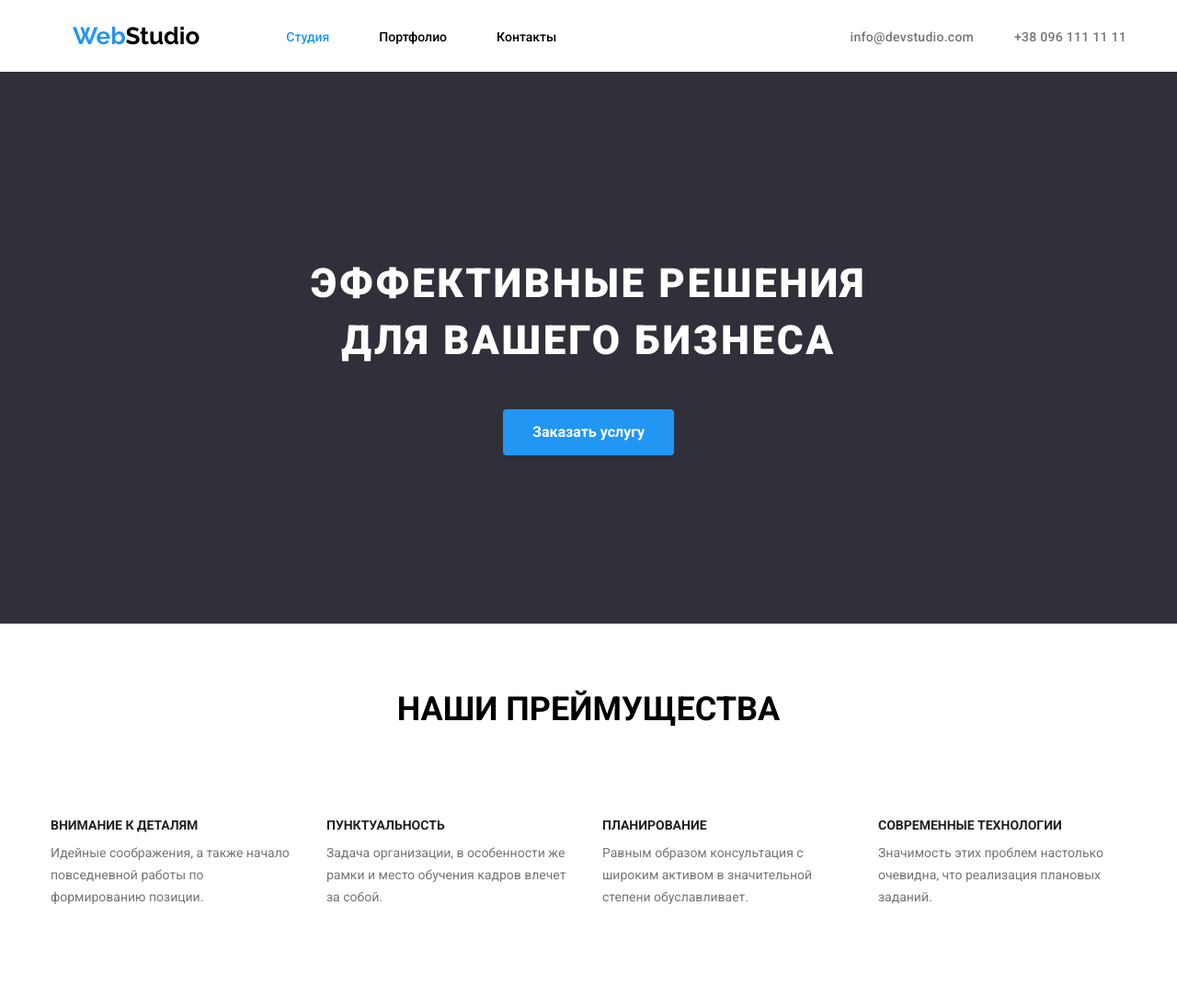
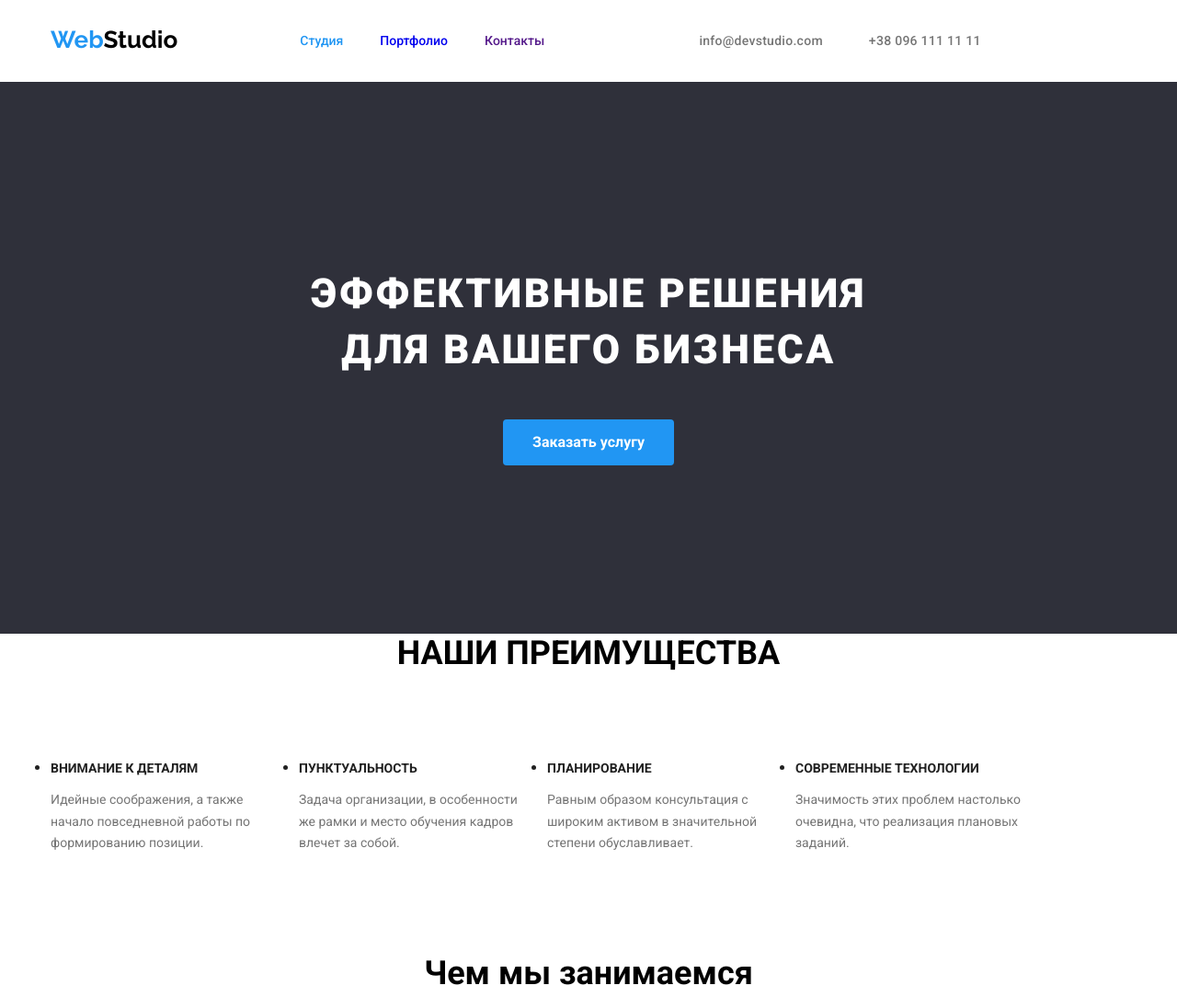
Before and after one commit to LeonidLukin/goit-markup-hw-02, a plain HTML site: page index.html in a window 1280 px wide. Shown: the top 1084 px of the page at 92% size. Drawn offline with nearby package versions, Linux system fonts and the light colour scheme; a script that the page names is missing.

Commit message:
refuctore header's styles

```diff
--- a/css/style.css
+++ b/css/style.css
@@ -1,115 +1,119 @@
+/* #region Global styles */
+
 /* Global styles */
-:root{
+:root {
   /* colors */
+  --text-color: #212121;
   --white: #fff;
   --black: #000;
-    --btn-active: #2196F3;
-    --btn-bg-color: #F5F4FA;
-}
-body{
-    padding: 0;
-    margin: 0;
-
-    font-family: 'Roboto', 'sans-serif';
-
-    color: var(--white)
+  --btn-active: #2196f3;
+  --btn-bg-color: #f5f4fa;
 }
 
-.link{
+body {
+  font-family: "Roboto", "sans-serif";
+
+  color: var(--text-color);
+}
+
+.link {
   text-decoration: none;
 
   font-size: 14px;
   line-height: 1.2;
-
   font-weight: 400;
-    color: #000;
-}
-/* убирает margin и padding в параграфах (p) */
-.indent{
-    margin: 0;
-    padding: 0;
 }
 
-
-/* Header styles */
-.header{
-    margin: 0 auto;
-
-    justify-content: space-between;
-    display: flex;
-
-    width: 1170px;
-}
-a.active{
+/* active links */
+a.active {
   color: var(--btn-active);
 }
-header nav {
-    padding: 24px;
+/* #endregion Global styles */
 
+/* #region Header */
+.container {
+  width: 1170px;
+  align-items: center;
+  margin: 0 auto;
+}
+
+.main-nav {
   display: flex;
-    justify-content: space-between;
 }
-.logo{
-    margin: 0 94px 0 0;
+
+.logo {
+  margin-right: 93px;
 
   text-decoration: none;
   font-size: 26px;
-    font-family: 'Raleway', sans-serif;
+  font-family: "Raleway", sans-serif;
 
   color: var(--btn-active);
 }
-.logo>span{
+
+.logo > span {
   color: var(--black);
 }
 
-.header__nav {
+.site-nav {
   display: flex;
-    justify-content: space-between;
+  list-style: none;
+}
 
-    width: 294px;
+.nav-link:not(:last-child) {
+  margin-right: 40px;
+}
 
-    padding: 0;
-    margin: 0;
-}
-.header__nav_link {
-    margin: auto 0;
-}
-.header__nav_link>a{
+.nav-link > .link {
+  display: flex;
+  padding-top: 20px;
+  padding-bottom: 20px;
   font-weight: 500;
 }
 
-.header_addres_link{
-    font-style: normal;
-    letter-spacing: 0.02em;
-    font-weight: 500;
-    color: #757575;
-}
-a:hover,
-a:focus{
+.link a:hover,
+.link a:focus {
   cursor: pointer;
 
   color: var(--btn-active);
 
   transition: 0.3s;
 }
-.address{
-    margin: auto 0;
-}
-.address a:last-child{
-    padding-left: 40px;
+
+/* auth nav */
+.auth-nav {
+  display: flex;
+  margin: 0 auto;
+  list-style: none;
 }
 
-/* Hero styles */
-.hero{
+.auth-nav-link > a {
+  letter-spacing: 0.02em;
+  font-weight: 500;
+  color: #757575;
+  text-decoration: none;
+}
+
+.auth-nav .link + .link {
+  margin-right: 30px;
+}
+
+.auth-nav .link + .link {
+  padding-left: 50px;
+}
+/* #endregion Header */
+
+/* #region Hero*/
+.hero {
   display: flex;
   justify-content: center;
   text-align: center;
   height: 600px;
 
-    background-color: #2F303A;
+  background-color: #2f303a;
   color: var(--white);
 }
-.hero_section{
+.hero_section {
   margin: 200px 0;
 }
 .reSize {
@@ -122,7 +126,7 @@ a:focus{
   margin: 0 0 1em 0;
 }
 
-.btn{
+.btn {
   padding: 0.6em 2em;
   font-weight: 700;
   font-size: 16px;
@@ -134,26 +138,24 @@ a:focus{
   background-color: var(--btn-active);
   color: var(--white);
 }
+/* #endregion Hero*/
 
-/*style peculiarities*/
-.peculiarities_wrapper{
+/* #region Benefits */
+.section {
   width: 1170px;
   margin: 0 auto;
 }
-.title.hide{
+.section-title {
   text-transform: uppercase;
   margin-top: 2em;
 }
-/* .peculiarities_box{
-    display: flex;
-    justify-content: center;
-} */
-.peculiarities_list{
+
+.benefits-list {
   display: flex;
   margin: 0;
   padding: 0;
 }
-.peculiarities_item{
+.peculiarities_item {
   width: 270px;
   padding: 94px 0 94px 0;
 }
@@ -172,25 +174,27 @@ a:focus{
   color: #212121;
 }
 /* стиль цвета для параграфов */
-.descr{
+.descr {
   color: #757575;
 }
-.peculiarities_descr{
+.peculiarities_descr {
   font-size: 14px;
   line-height: 1.7;
 }
+/* #endregion Benefits */
 
+/* #region Activity */
 /* activity style */
-.wrapper{
+.wrapper {
   width: 1170px;
   margin: 0 auto;
 }
-.activity_box{
+.activity_box {
   justify-content: center;
 }
 
 /* style for all titles */
-.title{
+.title {
   margin: 0;
   display: flex;
   justify-content: center;
@@ -201,12 +205,12 @@ a:focus{
   color: var(--black);
 }
 
-.activity_list{
+.activity_list {
   display: flex;
   margin: 0;
   padding: 0;
 }
-.activity_item{
+.activity_item {
   /* list-style-type: none; */
   margin: 50px auto 90px auto;
   width: 370px;
@@ -214,33 +218,33 @@ a:focus{
 .activity_item:not(last-child) {
   padding-right: 30px;
 }
+/* #endregion Activity */
 
-
+/* #region Team */
 /* our team styles */
-.team{
+.team {
   padding: 94px 0 94px 0;
-    background-color: #F5F4FA;
+  background-color: #f5f4fa;
 }
-.team_box{
+.team_box {
   width: 1170px;
   margin: 0 auto;
 }
-.team_list{
+.team_list {
   display: flex;
   justify-content: space-between;
   padding: 0;
   margin: 50px 0 0 0;
 }
-.team_card{
+.team_card {
   box-shadow: rgba(0, 0, 0, 0.24) 0px 2px 4px;
   list-style: none;
 }
-.team_card>img {
+.team_card > img {
   width: 270px;
   display: block;
 }
-.card_wrapper{
-
+.card_wrapper {
   padding: 30px;
 
   border-radius: 0 0 4px 4px;
@@ -257,65 +261,69 @@ a:focus{
 
   color: #212121;
 }
-.team-member-subtitle{
+.team-member-subtitle {
   font-weight: 400;
   font-size: 16px;
   line-height: 1.2;
 }
+/* #endregion Team */
 
+/* #region Footer */
 /* footer styles */
-.footer{
+.footer {
   padding: 60px 0 60px 0;
 
   display: flex;
   justify-content: center;
 
-    background-color: #2F303A;
+  background-color: #2f303a;
 }
-.footer_wrapper{
+.footer_wrapper {
   width: 1170px;
+  margin: 0 auto;
 }
-.logo_footer{
+.logo_footer {
   text-decoration: none;
   font-size: 26px;
-    font-family: 'Oswald', sans-serif;
-    font-family: 'Raleway', sans-serif;
+  font-family: "Oswald", sans-serif;
+  font-family: "Raleway", sans-serif;
 
   color: var(--btn-active);
 }
-.logo_footer>span{
+.logo_footer > span {
   color: var(--white);
 }
-.footer_address{
+.footer_address {
   margin: 20px 0 0 0;
   line-height: 1.7;
   display: flex;
   flex-direction: column;
 }
-.footer_contact{
+.footer_contact {
   color: var(--white);
   font-size: 14px;
   font-style: normal;
 }
 .mail,
 .phone,
-.location{
+.location {
   opacity: 0.6;
 }
-.footer_address_loc a{
+.footer_address_loc a {
   text-decoration: none;
-    color: var(--white)
+  color: var(--white);
 }
-.footer_address_loc a:hover{
+.footer_address_loc a:hover {
   color: var(--btn-active);
 }
-.mail{
+.mail {
   margin: 9px 0 9px 0;
 }
+/* #endregion Footer */
 
+/* #region Portfolio */
 /* PORTFOLIO STYLE*/
-
-.filter-btn{
+.filter-btn {
   font-family: inherit;
   font-size: 16px;
   font-weight: 500;
@@ -324,59 +332,60 @@ a:focus{
 }
 
 .filter-btn:hover,
-.filter-btn:focus{
+.filter-btn:focus {
   background-color: var(--btn-active);
   transition: 0.5s;
   color: var(--white);
-
 }
-.filter-box{
+.filter-box {
   text-align: center;
 }
-.filter-list{
+.filter-list {
   display: flex;
   justify-content: center;
 
   margin: 0;
   padding: 0;
 }
-.filter-link{
+.filter-link {
   list-style: none;
   margin: 94px 0 50px 0;
 }
-.filter-link:not(last-child){
+.filter-link:not(last-child) {
   margin-right: 8px;
 }
-.filter-btn{
+.filter-btn {
   padding: 6px 20px;
   border: none;
   background-color: var(--btn-bg-color);
 }
 .filter-btn:hover,
-.filter-btn:focus{
+.filter-btn:focus {
   cursor: pointer;
 }
+/* #endregion Portfolio */
 
+/* #region Works */
 /* LIST STYLE */
 
-.works-list{
+.works-list {
   width: 1170px;
+  margin: 0 auto;
   display: flex;
-    justify-content: center;
   flex-wrap: wrap;
   justify-content: space-between;
 }
-.work-link{
+.work-link {
   width: 370px;
   margin-bottom: 30px;
   justify-content: space-between;
-    border: 1px solid #EEEEEE;
+  border: 1px solid #eeeeee;
 }
 
-.works{
+.works {
   margin: 0 auto 94px auto;
 }
-.works-title{
+.works-title {
   margin: 0 0 10px 0;
 
   font-size: 18px;
@@ -388,14 +397,16 @@ a:focus{
 .works-subtitle {
   font-size: 16px;
   line-height: 1.8;
+  color: #757575;
 }
-.work-link>img{
+.work-link > img {
   width: 370px;
   display: block;
 }
-.work-title{
+.work-title {
   padding: 30px;
   border-radius: 0 0 4px 4px;
   text-align: left;
   background-color: var(--white);
 }
+/* #endregion Works */
--- a/index.html
+++ b/index.html
@@ -11,24 +11,30 @@
     <link rel="preconnect" href="https://fonts.gstatic.com" crossorigin>
     <link href="https://fonts.googleapis.com/css2?family=Merienda:wght@400;700&family=Raleway:wght@700&family=Roboto:wght@400;500;700;900&display=swap" rel="stylesheet">
 
+    <link rel="stylesheet" href="https://cdnjs.cloudflare.com/ajax/libs/modern-normalize/1.1.0/modern-normalize.min.css" integrity="sha512-wpPYUAdjBVSE4KJnH1VR1HeZfpl1ub8YT/NKx4PuQ5NmX2tKuGu6U/JRp5y+Y8XG2tV+wKQpNHVUX03MfMFn9Q==" crossorigin="anonymous" referrerpolicy="no-referrer" />
+
     <link rel="stylesheet" href="./css/style.css">
 </head>
 <body>
     <header class="header">
-        <nav>
-            <a class="header_logo logo" href="./index.html">Web<span>Studio</span></a>
+        <nav class="container main-nav">
+                <a class="header_logo logo" href="./index.html">Web<span>Studio</span></a>
 
-            <ul class="header__nav">
-                <li class="header__nav_link "><a href="./index.html" class="link active">Студия</a> </li>
-                <li class="header__nav_link"><a href="./portfolio.html" class="link">Портфолио</a> </li>
-                <li class="header__nav_link"><a href="" class="link">Контакты</a> </li>
-            </ul>
+                <ul class="site-nav list">
+                    <li class="nav-link link"><a href="./index.html" class="link active">Студия</a> </li>
+                    <li class="nav-link link"><a href="./portfolio.html" class="link">Портфолио</a> </li>
+                    <li class="nav-link link"><a href="" class="link">Контакты</a> </li>
+                </ul>
+
+                <ul class="auth-nav list">
+                    <li class="auth-nav-link link" >
+                        <a href="mailto:info@devstudio.com">info@devstudio.com</a>
+                    </li>
+                    <li class="auth-nav-link link" >
+                        <a href="tel:+380961111111">+38 096 111 11 11</a>
+                    </li>
+                </ul>
         </nav>
-
-        <div class="address">
-            <a class="header_addres_link link" href="mailto:info@devstudio.com">info@devstudio.com</a>
-            <a class="header_addres_link link" href="tel:+380961111111">+38 096 111 11 11</a>
-        </div>
     </header>
 
     <main class="main">
@@ -39,10 +45,10 @@
             </div>
         </section>
 
-        <section class="peculiarities_wrapper ">
-            <div class="peculiarities_box">
-                <h2 class="title hide">Наши преймущества</h2>
-                <ul class="peculiarities_list">
+        <section class="section">
+            <div class="container">
+                <h2 class="title section-title">Наши преимущества</h2>
+                <ul class="benefits-list list">
                     <li class="peculiarities_item">
                         <h3 class="peculiarities_title titleThird">Внимание к деталям</h3>
                         <p class="peculiarities_descr indent descr">Идейные соображения, а также начало повседневной работы по формированию позиции.</p>
```
Also changed, not shown: portfolio.html (+18 -12 lines). Lines whose indentation alone changed are shown as unchanged.
